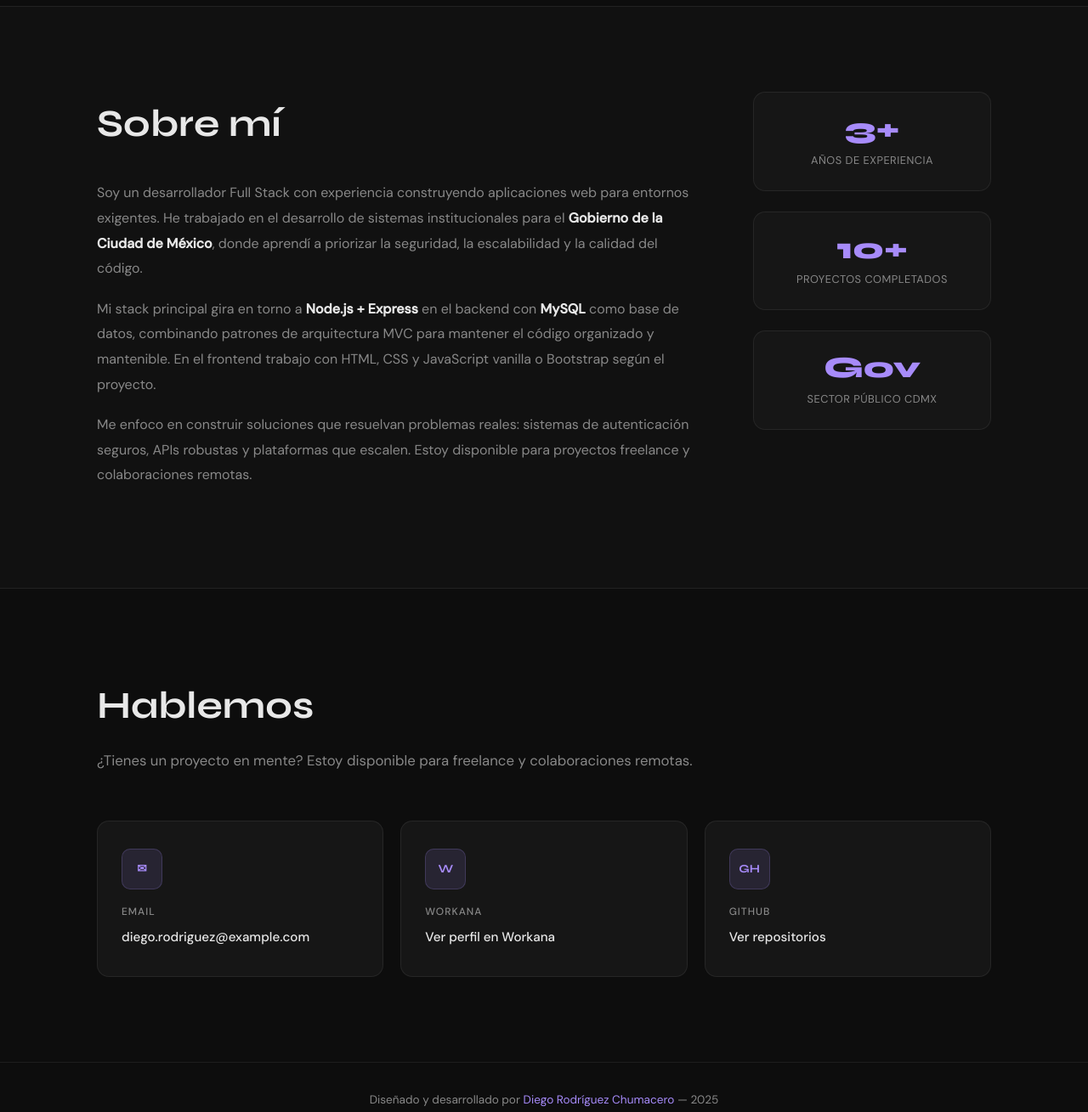
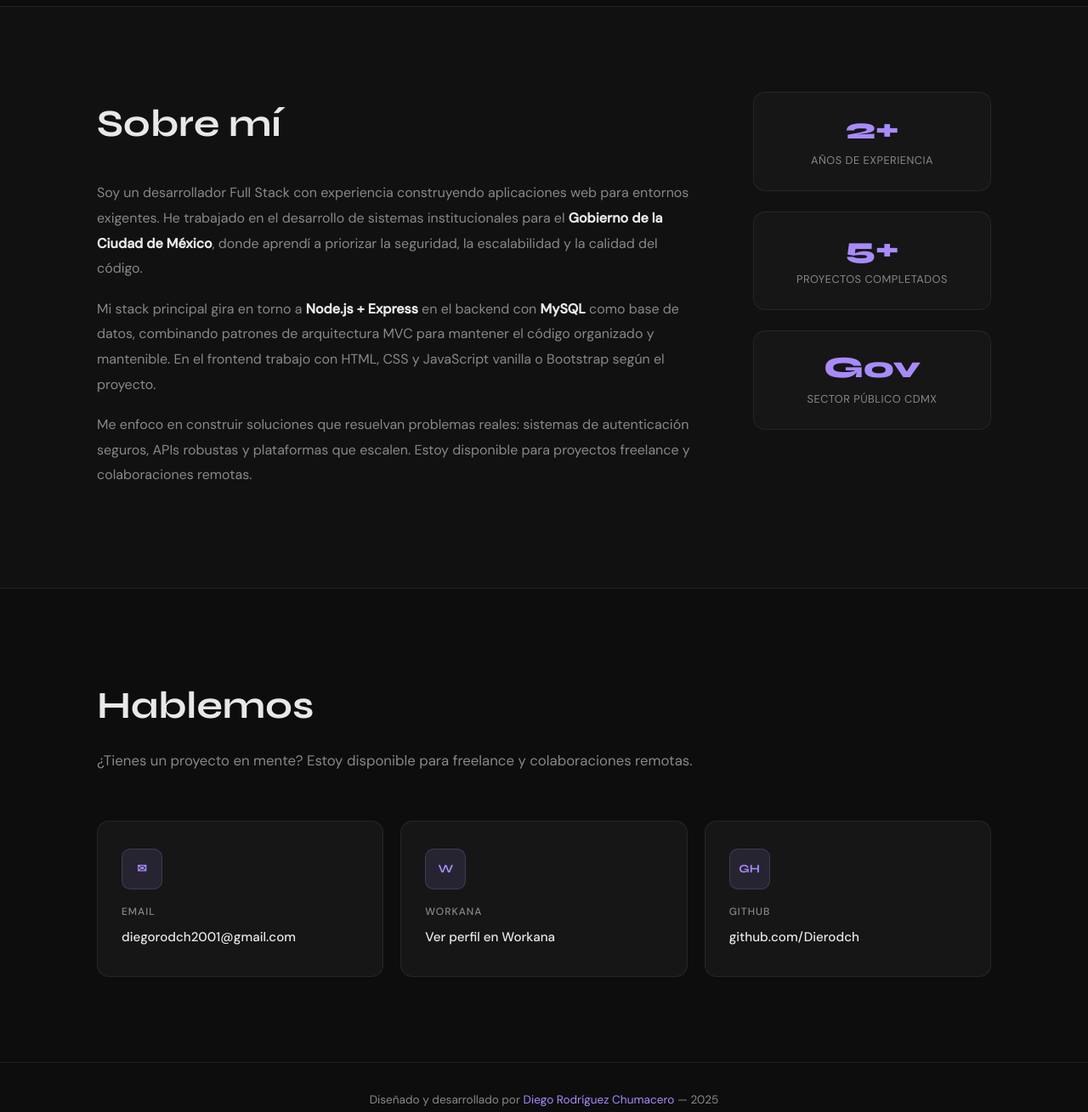
Before and after one commit to Dierodch/Portafolio, a website: page views/index.html in a window 1280 px wide. Shown: the part 2340-3649 px from the top of the page at 85% size. Drawn offline with Linux system fonts and the light colour scheme.

Commit message:
fix: actualizar datos reales del portafolio

```diff
--- a/views/index.html
+++ b/views/index.html
@@ -158,11 +158,11 @@
       </div>
       <div class="about-stats fade-in">
         <div class="stat">
-          <span class="stat-num">3+</span>
+          <span class="stat-num">2+</span>
           <span class="stat-label">Años de experiencia</span>
         </div>
         <div class="stat">
-          <span class="stat-num">10+</span>
+          <span class="stat-num">5+</span>
           <span class="stat-label">Proyectos completados</span>
         </div>
         <div class="stat">
@@ -179,20 +179,20 @@
       <h2 class="section-title fade-in">Hablemos</h2>
       <p class="section-sub fade-in">¿Tienes un proyecto en mente? Estoy disponible para freelance y colaboraciones remotas.</p>
       <div class="contact-grid fade-in">
-        <a href="mailto:diego.rodriguez@example.com" class="contact-card">
+        <a href="mailto:diegorodch2001@gmail.com" class="contact-card">
           <div class="contact-icon">&#9993;</div>
           <span class="contact-label">Email</span>
-          <span class="contact-value">diego.rodriguez@example.com</span>
+          <span class="contact-value">diegorodch2001@gmail.com</span>
         </a>
         <a href="https://www.workana.com" target="_blank" rel="noopener" class="contact-card">
           <div class="contact-icon">W</div>
           <span class="contact-label">Workana</span>
           <span class="contact-value">Ver perfil en Workana</span>
         </a>
-        <a href="https://github.com" target="_blank" rel="noopener" class="contact-card">
+        <a href="https://github.com/Dierodch" target="_blank" rel="noopener" class="contact-card">
           <div class="contact-icon">GH</div>
           <span class="contact-label">GitHub</span>
-          <span class="contact-value">Ver repositorios</span>
+          <span class="contact-value">github.com/Dierodch</span>
         </a>
       </div>
     </div>
```
